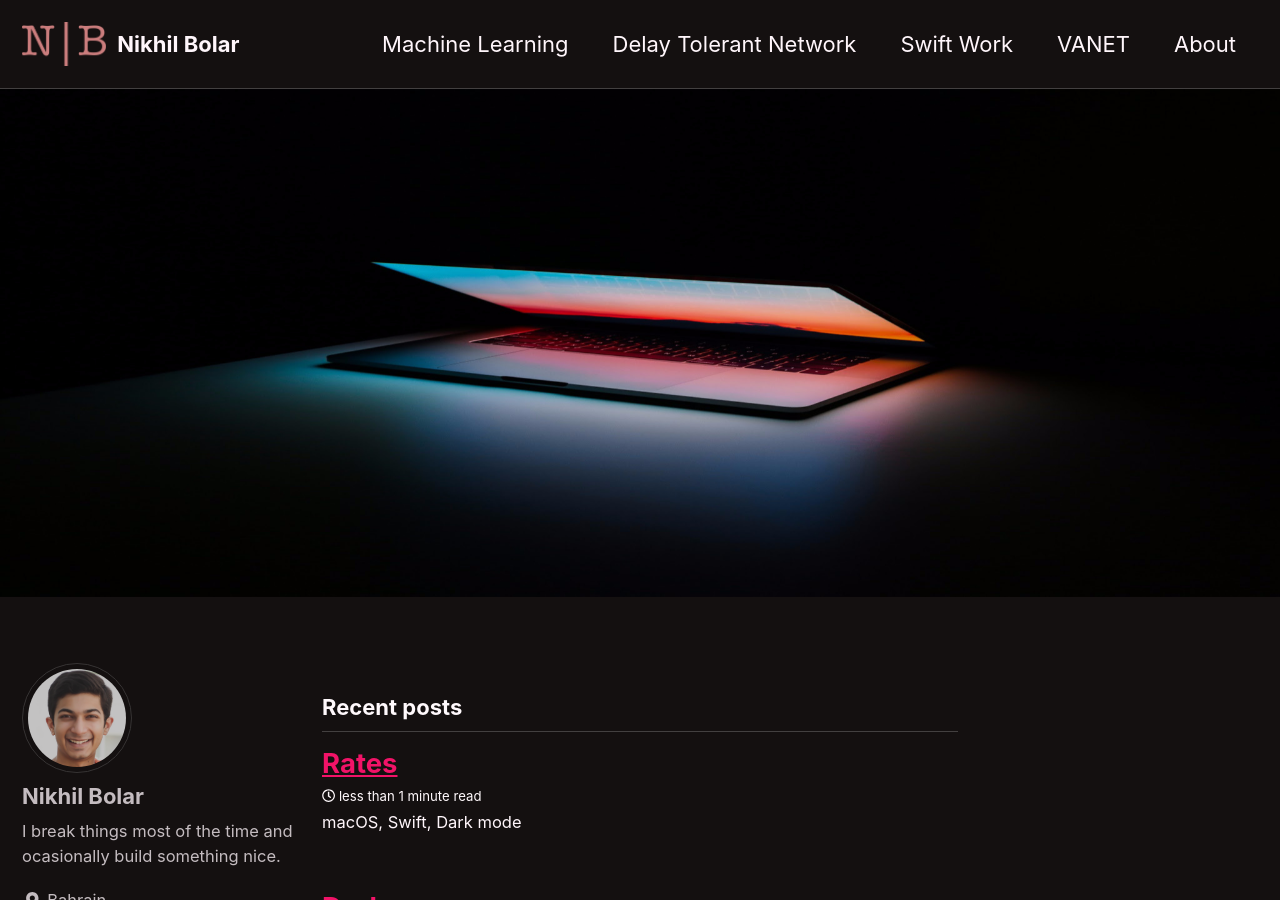
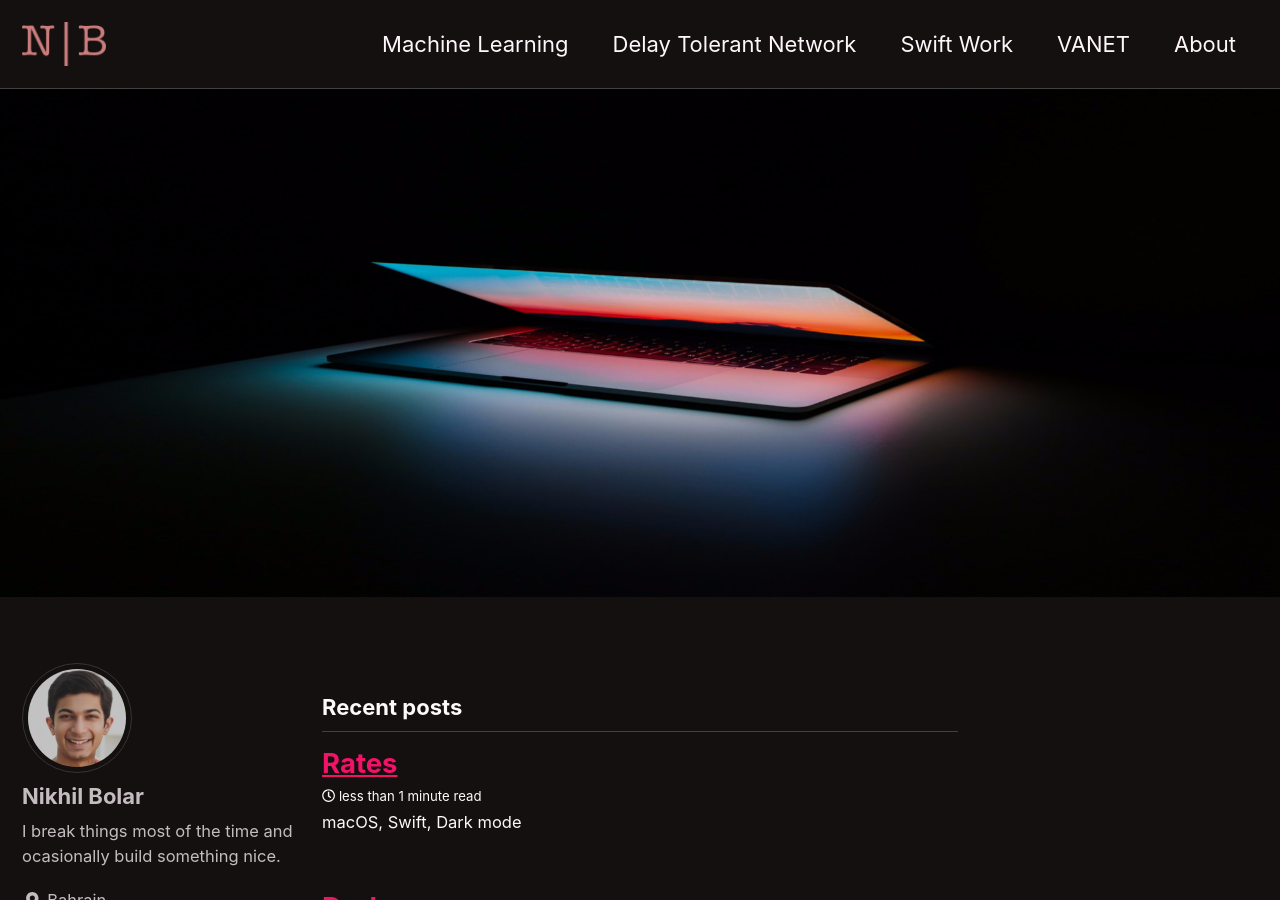
Before and after one commit to nbolar/nbolar.github.io, a Jekyll site: the page built from index.html, in a window 1280 px wide and 900 px high. Built offline with Jekyll 4.4.1, drawn with Linux system fonts in a browser that asks for light colours; cached includes are drawn as plain includes; the list of posts is cut into pages by our own code.

Commit message:
Update masthead.html

```diff
--- a/_includes/masthead.html
+++ b/_includes/masthead.html
@@ -11,7 +11,7 @@
         {% unless logo_path == empty %}
           <a class="site-logo" href="{{ '/' | relative_url }}"><img src="{{ logo_path | relative_url }}" alt=""></a>
         {% endunless %}
-        <a class="site-title" href="{{ '/' | relative_url }}">{{ site.masthead_title | default: site.title }}</a>
+        <!-- <a class="site-title" href="{{ '/' | relative_url }}">{{ site.masthead_title | default: site.title }}</a> -->
         <ul class="visible-links">
           {%- for link in site.data.navigation.main -%}
             {%- if link.url contains '://' -%}
```
